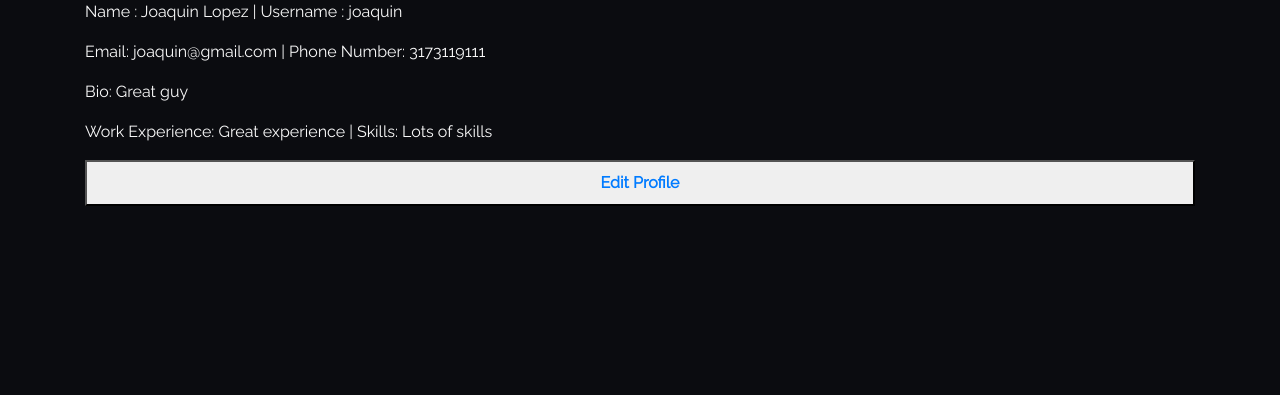
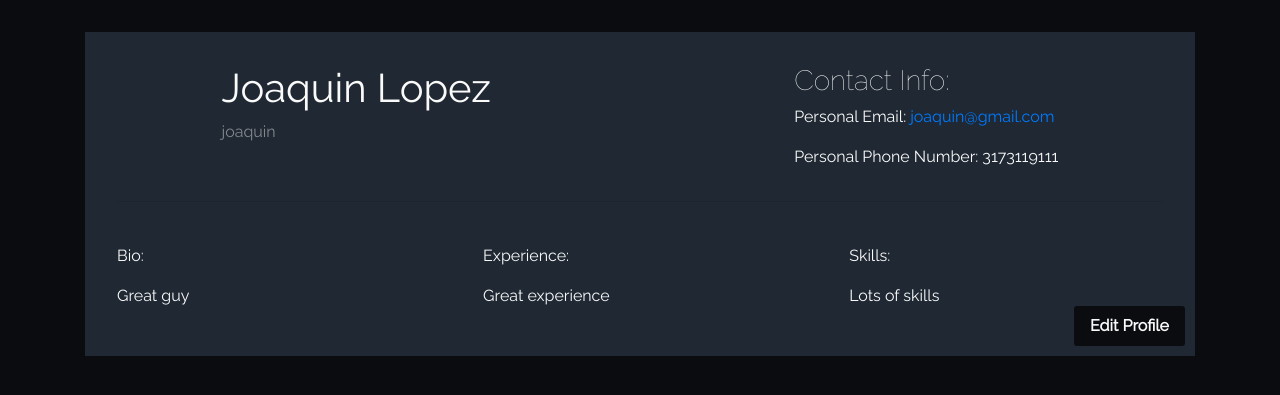
Before and after one commit to joaquinllopez00/job-board-v2, a Django app: a page that uses templates/profile.html in a window 1280 px wide. Shown: the part 64-459 px from the top of the page. Run offline with Django 3.2, Linux system fonts and the light colour scheme; a user stored in the database is signed in; data comes from the database, SQL or seed files in the repository; both versions use the stored data as it was after the commit; tables that the repository leaves empty hold one stand-in row (values such as "Sample post"); some libraries are stand-ins or nearby versions.

Commit message:
Refactored edit page so it can still use the UserCreationForm, added UI for initial profile page

```diff
--- /dev/null
+++ b/static/profile.css
@@ -0,0 +1,110 @@
+.profile__container {
+  padding: var(--card-padding);
+  margin-top: 2rem;
+  background-color: var(--light-color);
+  display: flex;
+  flex-direction: column;
+  align-items: center;
+  position: relative;
+}
+
+#edit-profile {
+  position: absolute;
+  bottom: 10px;
+  right: 10px;
+  outline: none;
+  border: none;
+  border-radius: 3px;
+  background-color: var(--background-color);
+  color: var(--offWhite);
+  transition: var(--button-transition);
+}
+
+#edit-profile:hover {
+  box-shadow: 0px 0px 10px var(--background-color);
+}
+
+.profile__container h1 {
+  font-weight: var(--heavy-fontWeight);
+}
+
+.profile-header__container p {
+  color: rgba(230, 230, 230, 0.5);
+}
+
+.profile-info {
+  display: flex;
+  width: 80%;
+  justify-content: space-between;
+}
+
+.profile-personal__container {
+  display: flex;
+  width: 100%;
+  margin-top: 1rem;
+  justify-content: space-between;
+}
+
+.profile {
+  width: 30%;
+}
+
+hr {
+  color: var(--background-color);
+  height: 10px;
+  width: 100%;
+}
+.edit-profile__container {
+  display: flex;
+  flex-direction: column;
+  align-items: center;
+  padding: var(--card-padding);
+  margin-top: 1.5rem;
+  background-color: var(--light-color);
+}
+
+#edit-profile__form p {
+  color: rgba(230, 230, 230, 0.8);
+}
+
+#edit-profile__form {
+  display: flex;
+  flex-direction: column;
+}
+
+#edit-profile__form textarea,
+#edit-profile__form input,
+#edit-profile__form select {
+  outline: none;
+  border: 1px solid rgba(230, 230, 230, 0.1);
+  max-height: 35vh;
+  background-color: rgba(230, 230, 230, 0.1);
+  color: var(--offWhite);
+}
+
+#edit-profile__form textarea:focus,
+#edit-profile__form input:focus,
+#edit-profile__form select:focus {
+  outline: 1px solid var(--offWhite);
+}
+
+#edit-profile__form li {
+  color: var(--offWhite);
+}
+
+#submit-edit {
+  margin-top: var(--button-marginTop);
+  padding: var(--button-padding);
+  width: 100px;
+  color: var(--offWhite);
+  outline: var(--offWhite);
+  border: none;
+  background: var(--background-color);
+  border-radius: 4px;
+  transition: var(--button-transition);
+}
+
+#submit-edit:hover {
+  transform: translateY(-2px);
+  box-shadow: var(--button-boxShadow);
+}
--- a/templates/base_template.html
+++ b/templates/base_template.html
@@ -19,6 +19,7 @@
   <link rel="stylesheet" href="{% static 'createListing.css' %}" />
   <link rel="stylesheet" href="{% static 'auth.css' %}" />
   <link rel="stylesheet" href="{% static 'search.css' %}" />
+  <link rel="stylesheet" href="{% static 'profile.css' %}" />
   <title>JobCentric</title>
 </head>
 
--- a/templates/profile.html
+++ b/templates/profile.html
@@ -1,5 +1,47 @@
 {% extends 'base_template.html' %}{% block content %}
-<form method="post" action="">
+<div class="profile__container">
+  <div class="profile-info">
+    <div class="profile-header__container">
+      <h1>{{user.name}}</h1>
+      <p>{{user.username}}</p>
+    </div>
+    {% if request.user == user or request.user.employee == '2' %}
+    <div class="profile-contact__container">
+      <h3>Contact Info:</h3>
+      <p>
+        {% if user.employee == '1' %}Personal {% endif %}Email:
+        <a href="mailto:{{user.email}}" target="_blanks">{{user.email}}</a>
+      </p>
+      {% if user.contact_num %}
+      <p>{% if user.employee == '1' %}Personal {% endif %} Phone Number: {{user.contact_num}}</p>
+      {% endif %}
+    </div>
+    {% endif %}
+  </div>
+  <hr />
+  <div class="profile-personal__container">
+    <div class="profile-bio profile">
+      <p>Bio:</p>
+      <p>{{user.bio}}</p>
+    </div>
+    <div class="profile-experience profile">
+      <p>Experience:</p>
+      <p>{{user.experience}}</p>
+    </div>
+    <div class="profile-skills profile">
+      <p>Skills:</p>
+      <p>{{user.skills}}</p>
+    </div>
+  </div>
+  <a id="edit-profile" class="nav-link font-weight-bold" href="/profile/{{request.user.id}}/edit">Edit Profile</a>
+</div>
+
+{% endblock %}
+
+<!-- Listings and favorite jobs to be added -->
+
+<!-- refactor into own template -->
+<!-- <form method="post" action="">
   {% csrf_token %}
   <table>
     {{form.as_table}}
@@ -9,7 +51,4 @@
     <p>Work Experience: {{user.experience}} | Skills: {{user.skills}}</p>
     <button><a class="nav-link font-weight-bold" href="/profile/{{request.user.id}}/edit">Edit Profile</a></button>
   </table>
-</form>
-{% endblock %}
-
-<!-- Listings and favorite jobs to be added -->
+</form> -->
--- a/user/forms.py
+++ b/user/forms.py
@@ -19,4 +19,4 @@ class SignUpForm(forms.Form):
 class EditProfileForm(UserCreationForm):
     class Meta:
         model = User
-        fields = "username", "name", "email", "bio", "experience", "skills", "contact_num"
+        fields = "name",  "bio", "experience", "skills", "contact_num"
--- a/user/views.py
+++ b/user/views.py
@@ -66,19 +66,20 @@ def profile_view(request, username):
 @login_required
 def edit_profile(request, id):
     prof = User.objects.get(id=id)
+
     if request.method == "POST":
         form = EditProfileForm(request.POST)
+        print(form.is_valid(), form.errors)
         if form.is_valid():
             data = form.cleaned_data
+            print('data')
             prof.name = data["name"]
-            prof.username = data["username"]
-            prof.email = data["email"]
             prof.bio = data["bio"]
             prof.experience = data["experience"]
             prof.skills = data["skills"]
             prof.contact_num = data["contact_num"]
             prof.save()
-        return HttpResponseRedirect(reverse("home"))
+        return HttpResponseRedirect("/profile/%s" % prof.username)
     form = EditProfileForm(initial={
         'name': prof.name,
         'username': prof.username,
@@ -88,7 +89,7 @@ def edit_profile(request, id):
         'skills': prof.skills,
         'contact_num': prof.contact_num,
     })
-    return render(request, "profile.html", {"form": form})
+    return render(request, "edit_profile.html", {"form": form})
 
 
 class logout_view(RedirectView):
```
Also changed, not shown: templates/edit_profile.html (+9 -5 lines), db.sqlite3.
